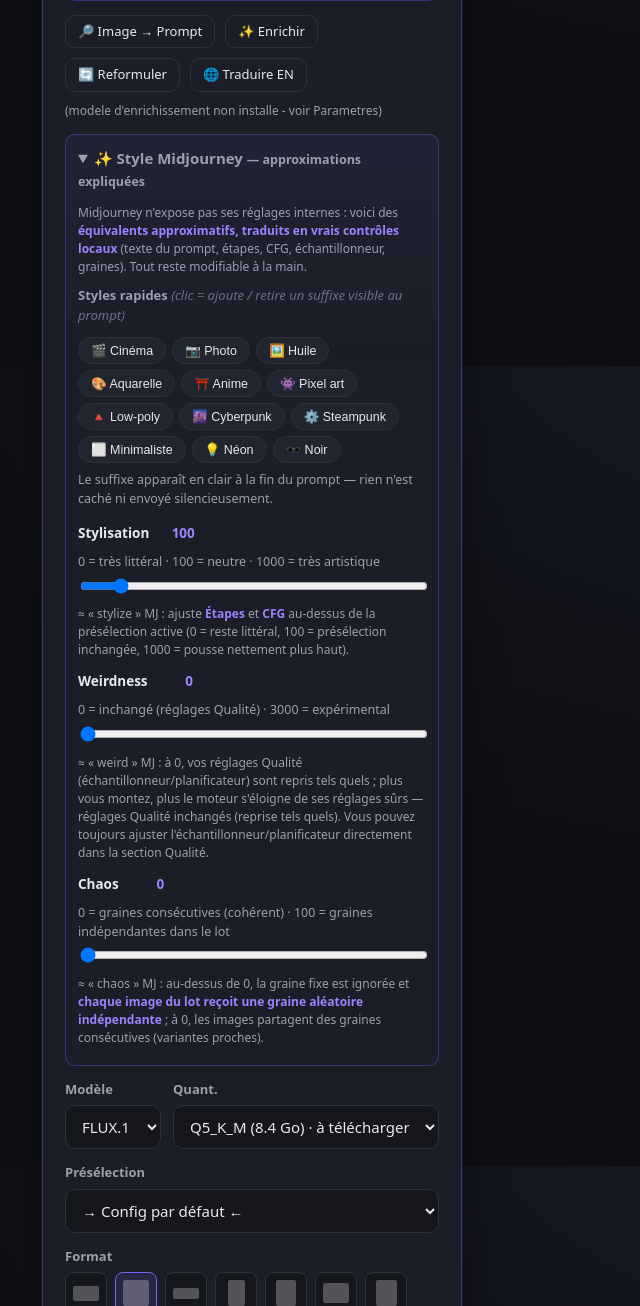
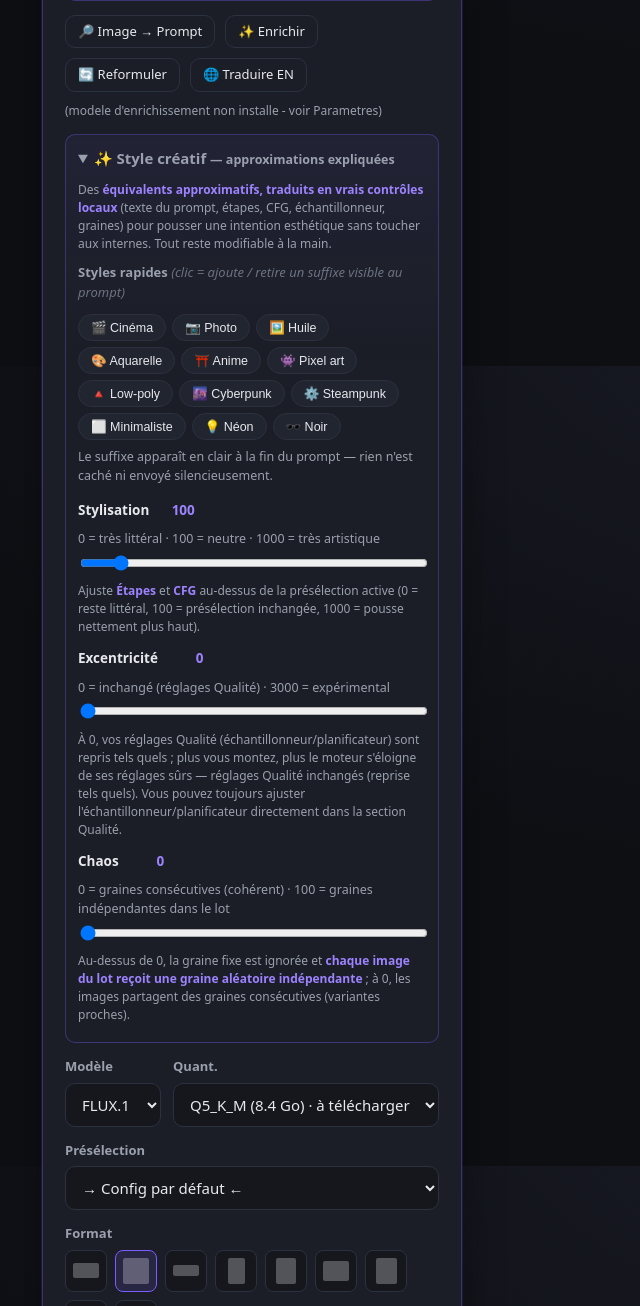
Before and after one commit to Tivaphe/local-image-studio, a Flask app: page /generate in a window 1280 px wide. Shown: the part 434-1740 px from the top of the page, without its empty margins (0-640 px from the left). Run offline with Flask 3, Linux system fonts and the light colour scheme; data that the repository does not hold is empty.

Commit message:
chore: retire toutes les références à Midjourney de l'app et du dépôt
- renommés mj-* → cr-* (ids, classes CSS, constantes JS, tests)
- « Style Midjourney » → « Style créatif », « Weirdness » → « Excentricité »,
  approximations « stylize/weird/chaos » → descriptions neutres en français
- README FR/EN, docs, commentaires et tests synchronisés
- fonctionnalité inchangée (mêmes valeurs, mêmes ids renommés partout,
  préférences localStorage non affectées — aucune clé mj-* n'y était persistée)

Co-authored-by: arena-agent <297053741+arena-agent@users.noreply.github.com>

```diff
--- a/src/app.py
+++ b/src/app.py
@@ -520,7 +520,7 @@ def api_upscale():
 
 @app.route("/api/vary", methods=["POST"])
 def api_vary():
-    """🔀 Variation façon Midjourney : re-génère l'image en img2img avec une nouvelle graine.
+    """🔀 Variation img2img : re-génère l'image en img2img avec une nouvelle graine.
 
     Deux modes : « subtle » (force 0,35, variation légère) et « strong » (force 0,75, libre).
     Nécessite un modèle capable d'img2img (SD 3.5, FLUX.1 Dev, Chroma…).
--- a/src/engine.py
+++ b/src/engine.py
@@ -1027,7 +1027,7 @@ class TaskManager:
             batch = max(1, min(4, int(p["batch"])))
             batch_id = uuid.uuid4().hex  # identifiant unique, même pour deux lancements rapprochés
             seed = int(p["seed"]) if p.get("seed") not in (None, "") else int(time.time()) % 1000000
-            # Chaos (approximation « Midjourney ») : >0 → graines indépendantes par image,
+            # Chaos : >0 → graines indépendantes par image,
             # graine fixe ignorée. 0 → comportement historique (graines consécutives seed+i).
             try:
                 chaos = max(0, min(100, int(p.get("chaos") or 0)))
--- a/src/registry.py
+++ b/src/registry.py
@@ -3806,7 +3806,7 @@ RATIOS = {
     "4:3":  (1152, 896),
     "9:16": (768, 1344),
     "16:9": (1344, 768),
-    # Formats additionnels façon Midjourney (--ar)
+    # Formats additionnels
     "2:3":  (832, 1248),
     "4:5":  (896, 1120),
     "21:9": (1536, 656),
--- a/src/static/generate.js
+++ b/src/static/generate.js
@@ -31,9 +31,9 @@ let lastGeneratedImages = [];
 let uploadedImageServerUrl = null;
 let uploadedImageName = '';
 
-// ===== Style Midjourney (approximations expliquées) =====
+// ===== Style créatif (approximations expliquées) =====
 // Styles rapides : chaque chip bascule un suffixe visible dans le prompt.
-const MJ_STYLE_CHIPS = [
+const CR_STYLE_CHIPS = [
   { id: 'cine',    label: '🎬 Cinéma',      suffix: 'cinematic still, dramatic lighting, film grain' },
   { id: 'photo',   label: '📷 Photo',       suffix: 'photograph, 85mm lens, natural light, high detail' },
   { id: 'oil',     label: '🖼️ Huile',       suffix: 'oil painting, rich brushstrokes, gallery piece' },
@@ -47,9 +47,9 @@ const MJ_STYLE_CHIPS = [
   { id: 'neon',    label: '💡 Néon',        suffix: 'neon glow, vibrant saturated colors, dark background' },
   { id: 'noir',    label: '🕶️ Noir',        suffix: 'film noir, high contrast black and white, hard shadows' },
 ];
-let mjActiveChips = new Set();
-
-function mjPromptAddSuffix(suffix) {
+let crActiveChips = new Set();
+
+function crPromptAddSuffix(suffix) {
   const ta = $('#prompt');
   if (!ta) return;
   const cur = ta.value.trim();
@@ -57,7 +57,7 @@ function mjPromptAddSuffix(suffix) {
   ta.dispatchEvent(new Event('input', { bubbles: true }));
 }
 
-function mjPromptRemoveSuffix(suffix) {
+function crPromptRemoveSuffix(suffix) {
   const ta = $('#prompt');
   if (!ta) return;
   const cur = ta.value;
@@ -72,39 +72,39 @@ function mjPromptRemoveSuffix(suffix) {
   }
 }
 
-function mjToggleChip(chip) {
+function crToggleChip(chip) {
   const ta = $('#prompt');
-  if (mjActiveChips.has(chip.id)) {
-    mjActiveChips.delete(chip.id);
-    mjPromptRemoveSuffix(chip.suffix);
+  if (crActiveChips.has(chip.id)) {
+    crActiveChips.delete(chip.id);
+    crPromptRemoveSuffix(chip.suffix);
   } else {
-    mjActiveChips.add(chip.id);
-    mjPromptAddSuffix(chip.suffix);
-  }
-  $$('.mj-chip').forEach(b => b.classList.toggle('active', mjActiveChips.has(b.dataset.chip)));
-}
-
-function mjInitChips() {
-  const box = $('#mj-style-chips');
+    crActiveChips.add(chip.id);
+    crPromptAddSuffix(chip.suffix);
+  }
+  $$('.cr-chip').forEach(b => b.classList.toggle('active', crActiveChips.has(b.dataset.chip)));
+}
+
+function crInitChips() {
+  const box = $('#cr-style-chips');
   if (!box) return;
-  box.innerHTML = MJ_STYLE_CHIPS.map(chip =>
-    `<button type="button" class="mj-chip" data-chip="${chip.id}" title="Ajoute au prompt : ${chip.suffix}">${chip.label}</button>`
+  box.innerHTML = CR_STYLE_CHIPS.map(chip =>
+    `<button type="button" class="cr-chip" data-chip="${chip.id}" title="Ajoute au prompt : ${chip.suffix}">${chip.label}</button>`
   ).join('');
-  box.querySelectorAll('.mj-chip').forEach(btn => {
+  box.querySelectorAll('.cr-chip').forEach(btn => {
     btn.addEventListener('click', () => {
-      const chip = MJ_STYLE_CHIPS.find(c => c.id === btn.dataset.chip);
-      if (chip) mjToggleChip(chip);
+      const chip = CR_STYLE_CHIPS.find(c => c.id === btn.dataset.chip);
+      if (chip) crToggleChip(chip);
     });
   });
   // Ré-hydrate l'état visuel des chips depuis le prompt restauré
   const promptText = $('#prompt')?.value || '';
-  for (const chip of MJ_STYLE_CHIPS) {
-    if (promptText.includes(chip.suffix)) mjActiveChips.add(chip.id);
-  }
-  box.querySelectorAll('.mj-chip').forEach(b => b.classList.toggle('active', mjActiveChips.has(b.dataset.chip)));
-}
-
-// Stylisation : 0-1000, 100 = présélection inchangée (≈ "stylize" MJ).
+  for (const chip of CR_STYLE_CHIPS) {
+    if (promptText.includes(chip.suffix)) crActiveChips.add(chip.id);
+  }
+  box.querySelectorAll('.cr-chip').forEach(b => b.classList.toggle('active', crActiveChips.has(b.dataset.chip)));
+}
+
+// Stylisation : 0-1000, 100 = présélection inchangée.
 let stylizeBase = null;      // { steps, cfg } capturés à la dernière présélection / édition manuelle
 let stylizeApplying = false; // évite de recapturer pendant l'écriture par le slider
 
@@ -117,25 +117,25 @@ function captureStylizeBase() {
       cfg: isNaN(c) ? (stylizeBase ? stylizeBase.cfg : 4) : c,
     };
   }
-  const slider = $('#mj-stylize');
-  if (slider) { slider.value = 100; const v = $('#mj-stylize-val'); if (v) v.textContent = '100'; }
-}
-
-function mjClamp(v, lo, hi) { return Math.min(hi, Math.max(lo, v)); }
-
-function mjInitStylize() {
-  const slider = $('#mj-stylize');
+  const slider = $('#cr-stylize');
+  if (slider) { slider.value = 100; const v = $('#cr-stylize-val'); if (v) v.textContent = '100'; }
+}
+
+function crClamp(v, lo, hi) { return Math.min(hi, Math.max(lo, v)); }
+
+function crInitStylize() {
+  const slider = $('#cr-stylize');
   if (!slider) return;
   slider.addEventListener('input', () => {
     const v = parseInt(slider.value, 10) || 0;
-    const val = $('#mj-stylize-val'); if (val) val.textContent = String(v);
+    const val = $('#cr-stylize-val'); if (val) val.textContent = String(v);
     const base = stylizeBase || {
       steps: parseFloat($('#steps')?.value) || 20,
       cfg: parseFloat($('#cfg')?.value) || 4,
     };
     const delta = (v - 100) / 100;   // 0 au neutre
-    const steps = mjClamp(Math.round(base.steps * (1 + delta * 0.30)), 1, 50);
-    const cfg = mjClamp(base.cfg * (1 + delta * 0.30), 0.5, 15);
+    const steps = crClamp(Math.round(base.steps * (1 + delta * 0.30)), 1, 50);
+    const cfg = crClamp(base.cfg * (1 + delta * 0.30), 0.5, 15);
     stylizeApplying = true;
     if ($('#steps')) $('#steps').value = steps;
     if ($('#cfg')) $('#cfg').value = (Math.round(cfg * 10) / 10).toFixed(1);
@@ -147,26 +147,26 @@ function mjInitStylize() {
   });
 }
 
-// Weirdness : 0-3000, règle échantillonneur + planificateur de la section Qualité (≈ "weird" MJ).
+// Excentricité : 0-3000, règle échantillonneur + planificateur de la section Qualité.
 let weirdApplying = false;
-const MJ_WEIRD_BANDS = [
+const CR_WEIRD_BANDS = [
   { max: 0,    sampler: null,       scheduler: null,          label: 'réglages Qualité inchangés (reprise tels quels)' },
   { max: 999,  sampler: 'euler_a',  scheduler: 'karras',      label: "Euler A + Karras — grain organique créatif" },
   { max: 1999, sampler: 'dpm++2m',  scheduler: 'beta',        label: 'DPM++ 2M + Beta — matières denses' },
   { max: 3000, sampler: 'lcm',      scheduler: 'sgm_uniform', label: 'LCM + SGM Uniform — ultra-courts, très chaotique' },
 ];
 
-function mjInitWeird() {
-  const slider = $('#mj-weird');
+function crInitWeird() {
+  const slider = $('#cr-weird');
   if (!slider) return;
   const apply = v => {
-    const band = MJ_WEIRD_BANDS.find(b => v <= b.max) || MJ_WEIRD_BANDS[MJ_WEIRD_BANDS.length - 1];
+    const band = CR_WEIRD_BANDS.find(b => v <= b.max) || CR_WEIRD_BANDS[CR_WEIRD_BANDS.length - 1];
     weirdApplying = true;
     const s = $('#q-sampler'); if (s && band.sampler) s.value = band.sampler;
     const sc = $('#q-scheduler'); if (sc && band.scheduler) sc.value = band.scheduler;
     weirdApplying = false;
-    const d = $('#mj-weird-desc'); if (d) d.textContent = band.label;
-    const val = $('#mj-weird-val'); if (val) val.textContent = String(v);
+    const d = $('#cr-weird-desc'); if (d) d.textContent = band.label;
+    const val = $('#cr-weird-val'); if (val) val.textContent = String(v);
   };
   slider.addEventListener('input', () => {
     apply(parseInt(slider.value, 10) || 0);
@@ -180,12 +180,12 @@ function mjInitWeird() {
   });
 }
 
-// Chaos : 0-100, graines indépendantes dans le lot (≈ "chaos" MJ).
-function mjInitChaos() {
-  const slider = $('#mj-chaos');
+// Chaos : 0-100, graines indépendantes dans le lot .
+function crInitChaos() {
+  const slider = $('#cr-chaos');
   if (!slider) return;
   slider.addEventListener('input', () => {
-    const val = $('#mj-chaos-val'); if (val) val.textContent = slider.value;
+    const val = $('#cr-chaos-val'); if (val) val.textContent = slider.value;
     if (typeof saveGenDraft === 'function') saveGenDraft();
   });
 }
@@ -208,7 +208,7 @@ function saveGenDraft() {
       strength: $('#strength')?.value || '0.75',
       currentRatio,
       ratioBeforeOriginal,
-      chaos: $('#mj-chaos')?.value || '0',
+      chaos: $('#cr-chaos')?.value || '0',
       sourceImage: uploadedImagePath ? {
         path: uploadedImagePath,
         url: uploadedImageServerUrl || `/source-images/${uploadedImagePath.split('/').pop()}`,
@@ -259,9 +259,9 @@ async function restoreGenDraft() {
     // Les sliders Stylisation/Weirdness ne sont pas persistés tels quels : les contrôles
     // sous-jacents (étapes/CFG/échantillonneur/planificateur) le sont déjà. On les ramène
     // à leur état neutre et captureStylizeBase() réajuste la base relative à la présélection.
-    if ($('#mj-stylize')) { $('#mj-stylize').value = 100; const v = $('#mj-stylize-val'); if (v) v.textContent = '100'; }
-    if ($('#mj-weird')) { $('#mj-weird').value = 0; const v = $('#mj-weird-val'); if (v) v.textContent = '0'; const d = $('#mj-weird-desc'); if (d) d.textContent = 'réglages Qualité inchangés (reprise tels quels)'; }
-    if (draft.chaos && $('#mj-chaos')) { $('#mj-chaos').value = draft.chaos; const v = $('#mj-chaos-val'); if (v) v.textContent = draft.chaos; }
+    if ($('#cr-stylize')) { $('#cr-stylize').value = 100; const v = $('#cr-stylize-val'); if (v) v.textContent = '100'; }
+    if ($('#cr-weird')) { $('#cr-weird').value = 0; const v = $('#cr-weird-val'); if (v) v.textContent = '0'; const d = $('#cr-weird-desc'); if (d) d.textContent = 'réglages Qualité inchangés (reprise tels quels)'; }
+    if (draft.chaos && $('#cr-chaos')) { $('#cr-chaos').value = draft.chaos; const v = $('#cr-chaos-val'); if (v) v.textContent = draft.chaos; }
     if (draft.seed !== undefined && draft.seed !== null) $('#seed').value = draft.seed;
     if (draft.batch && $('#batch')) {
       $('#batch').value = draft.batch;
@@ -490,10 +490,10 @@ async function loadModels() {
   buildRatiosApply();
   onModelChange();
   await restoreGenDraft();
-  mjInitChips();
-  mjInitStylize();
-  mjInitWeird();
-  mjInitChaos();
+  crInitChips();
+  crInitStylize();
+  crInitWeird();
+  crInitChaos();
   captureStylizeBase();
 
   // reuse depuis l'historique
@@ -1024,7 +1024,7 @@ function finalizeGenerationPayload(model_id) {
     cfg: $('#cfg').value,
     seed: $('#seed').value || null,
     batch: $('#batch').value,
-    chaos: $('#mj-chaos') ? (parseInt($('#mj-chaos').value, 10) || 0) : 0,
+    chaos: $('#cr-chaos') ? (parseInt($('#cr-chaos').value, 10) || 0) : 0,
     input_mode: canInit ? 'init' : null,
     ref_images: uploadedImagePath ? [uploadedImagePath] : [],
     lora_dir: $('#lora-dir').value || null,
@@ -1367,7 +1367,7 @@ function showResults(images) {
 
 // ---------- Agrandissement ×4 : affichage du résultat dans la grille ----------
 function auxResultBadge(img) {
-  if (img.vary) return { text: '🔀 VARIANTE', title: 'Variation façon Midjourney (img2img + nouvelle graine), enregistrée dans l\'historique', label: 'Variante' };
+  if (img.vary) return { text: '🔀 VARIANTE', title: 'Re-génération en img2img avec nouvelle graine, enregistrée dans l\'historique', label: 'Variante' };
   if (img.repaired) return { text: '🙂 RÉPARÉE', title: 'Visages & mains re-détaillés (ADetailer), enregistrée dans l\'historique', label: 'Image réparée' };
   if ((img.scale || 4) === 2 && /restore/.test(img.filename || '')) return { text: '🩹 RESTAURÉE ×2', title: 'Restaurée ×2 par diffusion (SeedVR2), enregistrée dans l\'historique', label: 'Image restaurée ×2' };
   if (/^pid_/.test(img.filename || '')) return { text: '⬆️ PID ×4', title: 'Super-résolution générative (NVIDIA PiD, sortie 4096px), enregistrée dans l\'historique', label: 'Image PiD ×4' };
--- a/src/static/quality.js
+++ b/src/static/quality.js
@@ -763,7 +763,7 @@
   };
 
   // ------------------------------------------------------------------ //
-  //  🔀 Variation façon Midjourney (POST /api/vary) : img2img + nouvelle graine
+  //  🔀 Variation img2img (POST /api/vary) : img2img + nouvelle graine
   // ------------------------------------------------------------------ //
   Q.startVary = async function ({ imageId = null, mode = "subtle" } = {}) {
     const body = { mode: mode === "strong" ? "strong" : "subtle" };
--- a/src/static/style.css
+++ b/src/static/style.css
@@ -26,7 +26,7 @@ html[data-theme="light"] .stats-table tbody tr:hover{background:#00000008}
 html[data-theme="light"] .field em{color:#7a8194}
 html[data-theme="light"] input,html[data-theme="light"] select,html[data-theme="light"] textarea{background:#ffffff}
 html[data-theme="light"] .log{background:#14161d}
-html[data-theme="light"] .mj-chip{background:#f4f5f9}
+html[data-theme="light"] .cr-chip{background:#f4f5f9}
 html[data-theme="light"] .gen-panel{box-shadow:0 0 0 1px #7c5cff44,0 14px 40px rgba(90,60,220,.18)}
 html[data-theme="light"] .history-sort{background:#ffffff}
 html[data-theme="light"] .upscaled-badge{background:rgba(28,22,56,.88)}
@@ -182,18 +182,18 @@ small{color:var(--muted)}
 .chip{padding:5px 12px;border-radius:20px;border:1px solid var(--border);color:var(--muted);font-size:13px}
 .chip.active{background:var(--accent);color:#fff;border-color:var(--accent)}
 
-/* ===== Style Midjourney (approximations) ===== */
-.mj-box{border-color:#7c5cff55;background:linear-gradient(180deg,#7c5cff12,transparent 230px)}
-.mj-hint{margin:6px 0 10px}
-.mj-chips{display:flex;flex-wrap:wrap;gap:6px;margin:6px 0 2px}
-.mj-chip{padding:5px 12px;border-radius:16px;border:1px solid var(--border);background:var(--panel2);color:var(--txt);font-size:12.5px;cursor:pointer;transition:border-color .15s,background .15s,color .15s}
-.mj-chip:hover{border-color:var(--accent)}
-.mj-chip.active{background:linear-gradient(135deg,var(--accent),var(--accent2));border-color:transparent;color:#fff}
-.mj-slider{margin:12px 0 4px}
-.mj-slider-head{display:flex;align-items:baseline;justify-content:space-between;gap:10px;margin-bottom:4px;flex-wrap:wrap}
-.mj-slider-head label{font-weight:600;font-size:13.5px}
-.mj-val{display:inline-block;min-width:42px;text-align:right;color:var(--accent2);font-variant-numeric:tabular-nums;font-weight:700}
-.mj-slider input[type=range]{width:100%}
+/* ===== Style créatif (approximations) ===== */
+.cr-box{border-color:#7c5cff55;background:linear-gradient(180deg,#7c5cff12,transparent 230px)}
+.cr-hint{margin:6px 0 10px}
+.cr-chips{display:flex;flex-wrap:wrap;gap:6px;margin:6px 0 2px}
+.cr-chip{padding:5px 12px;border-radius:16px;border:1px solid var(--border);background:var(--panel2);color:var(--txt);font-size:12.5px;cursor:pointer;transition:border-color .15s,background .15s,color .15s}
+.cr-chip:hover{border-color:var(--accent)}
+.cr-chip.active{background:linear-gradient(135deg,var(--accent),var(--accent2));border-color:transparent;color:#fff}
+.cr-slider{margin:12px 0 4px}
+.cr-slider-head{display:flex;align-items:baseline;justify-content:space-between;gap:10px;margin-bottom:4px;flex-wrap:wrap}
+.cr-slider-head label{font-weight:600;font-size:13.5px}
+.cr-val{display:inline-block;min-width:42px;text-align:right;color:var(--accent2);font-variant-numeric:tabular-nums;font-weight:700}
+.cr-slider input[type=range]{width:100%}
 
 /* Historique : select de tri */
 .history-sort-wrap{display:flex;align-items:center}
@@ -202,7 +202,7 @@ small{color:var(--muted)}
 .models-toolbar{display:flex;align-items:center;gap:12px;margin:14px 0 10px}
 
 
-/* Panneau Générer façon Midjourney : prompt en avant, cadre accentué */
+/* Panneau Générer : prompt en avant, cadre accentué */
 .gen-panel{border-color:#7c5cff55;box-shadow:0 0 0 1px #7c5cff22,0 14px 44px #00000055}
 .gen-panel .panel-title-row h2{background:linear-gradient(135deg,#d9ccff,var(--accent2));-webkit-background-clip:text;background-clip:text;color:transparent}
 .gen-panel #prompt{border-color:#7c5cff66;box-shadow:inset 0 0 0 1px #7c5cff22}
--- a/src/templates/generate.html
+++ b/src/templates/generate.html
@@ -49,42 +49,42 @@
       <textarea id="negative" rows="2" placeholder="ce qu'il faut éviter : blurry, low quality, extra fingers"></textarea>
     </label>
 
-    <!-- ✨ Style Midjourney (approximations expliquées) -->
-    <details class="advanced mj-box" id="mj-box" open>
-      <summary>✨ Style Midjourney <small class="muted">— approximations expliquées</small></summary>
-      <p class="hint mj-hint">Midjourney n'expose pas ses réglages internes : voici des <strong>équivalents approximatifs, traduits en vrais contrôles locaux</strong> (texte du prompt, étapes, CFG, échantillonneur, graines). Tout reste modifiable à la main.</p>
+    <!-- ✨ Style créatif (approximations expliquées) -->
+    <details class="advanced cr-box" id="cr-box" open>
+      <summary>✨ Style créatif <small class="muted">— approximations expliquées</small></summary>
+      <p class="hint cr-hint">Des <strong>équivalents approximatifs, traduits en vrais contrôles locaux</strong> (texte du prompt, étapes, CFG, échantillonneur, graines) pour pousser une intention esthétique sans toucher aux internes. Tout reste modifiable à la main.</p>
 
       <div class="field">
         <span>Styles rapides <em>(clic = ajoute / retire un suffixe visible au prompt)</em></span>
-        <div class="mj-chips" id="mj-style-chips"></div>
+        <div class="cr-chips" id="cr-style-chips"></div>
         <small class="muted">Le suffixe apparaît en clair à la fin du prompt — rien n'est caché ni envoyé silencieusement.</small>
       </div>
 
-      <div class="mj-slider">
-        <div class="mj-slider-head">
-          <label for="mj-stylize">Stylisation <span class="mj-val" id="mj-stylize-val">100</span></label>
+      <div class="cr-slider">
+        <div class="cr-slider-head">
+          <label for="cr-stylize">Stylisation <span class="cr-val" id="cr-stylize-val">100</span></label>
           <small class="muted">0 = très littéral · 100 = neutre · 1000 = très artistique</small>
         </div>
-        <input type="range" id="mj-stylize" min="0" max="1000" step="10" value="100" aria-label="Stylisation (approximation de « stylize »)">
-        <p class="hint">≈ « stylize » MJ : ajuste <strong>Étapes</strong> et <strong>CFG</strong> au-dessus de la présélection active (0 = reste littéral, 100 = présélection inchangée, 1000 = pousse nettement plus haut).</p>
+        <input type="range" id="cr-stylize" min="0" max="1000" step="10" value="100" aria-label="Stylisation (réajuste étapes et CFG)">
+        <p class="hint">Ajuste <strong>Étapes</strong> et <strong>CFG</strong> au-dessus de la présélection active (0 = reste littéral, 100 = présélection inchangée, 1000 = pousse nettement plus haut).</p>
       </div>
 
-      <div class="mj-slider">
-        <div class="mj-slider-head">
-          <label for="mj-weird">Weirdness <span class="mj-val" id="mj-weird-val">0</span></label>
+      <div class="cr-slider">
+        <div class="cr-slider-head">
+          <label for="cr-weird">Excentricité <span class="cr-val" id="cr-weird-val">0</span></label>
           <small class="muted">0 = inchangé (réglages Qualité) · 3000 = expérimental</small>
         </div>
-        <input type="range" id="mj-weird" min="0" max="3000" step="50" value="0" aria-label="Weirdness (approximation de « weird »)">
-        <p class="hint">≈ « weird » MJ : à 0, vos réglages Qualité (échantillonneur/planificateur) sont repris tels quels ; plus vous montez, plus le moteur s'éloigne de ses réglages sûrs — <span id="mj-weird-desc">réglages Qualité inchangés (reprise tels quels)</span>. Vous pouvez toujours ajuster l'échantillonneur/planificateur directement dans la section Qualité.</p>
+        <input type="range" id="cr-weird" min="0" max="3000" step="50" value="0" aria-label="Excentricité (approximation locale)">
+        <p class="hint">À 0, vos réglages Qualité (échantillonneur/planificateur) sont repris tels quels ; plus vous montez, plus le moteur s'éloigne de ses réglages sûrs — <span id="cr-weird-desc">réglages Qualité inchangés (reprise tels quels)</span>. Vous pouvez toujours ajuster l'échantillonneur/planificateur directement dans la section Qualité.</p>
       </div>
 
-      <div class="mj-slider">
-        <div class="mj-slider-head">
-          <label for="mj-chaos">Chaos <span class="mj-val" id="mj-chaos-val">0</span></label>
+      <div class="cr-slider">
+        <div class="cr-slider-head">
+          <label for="cr-chaos">Chaos <span class="cr-val" id="cr-chaos-val">0</span></label>
           <small class="muted">0 = graines consécutives (cohérent) · 100 = graines indépendantes dans le lot</small>
         </div>
-        <input type="range" id="mj-chaos" min="0" max="100" step="5" value="0" aria-label="Chaos (approximation de « chaos »)">
-        <p class="hint">≈ « chaos » MJ : au-dessus de 0, la graine fixe est ignorée et <strong>chaque image du lot reçoit une graine aléatoire indépendante</strong> ; à 0, les images partagent des graines consécutives (variantes proches).</p>
+        <input type="range" id="cr-chaos" min="0" max="100" step="5" value="0" aria-label="Chaos (graines indépendantes dans le lot)">
+        <p class="hint">Au-dessus de 0, la graine fixe est ignorée et <strong>chaque image du lot reçoit une graine aléatoire indépendante</strong> ; à 0, les images partagent des graines consécutives (variantes proches).</p>
       </div>
     </details>
 
--- a/src/templates/history.html
+++ b/src/templates/history.html
@@ -124,9 +124,9 @@
           {% endif %}
           {% if im.model in vary_models and (im.width or 0) <= 1536 and (im.height or 0) <= 1536 %}
           <button type="button" class="link vary-link" data-id="{{ im.id }}" data-mode="subtle"
-                  title="🔀 Variation subtile façon Midjourney : re-génère l'image (img2img, force 0,35, nouvelle graine) — la variante est ajoutée à l'historique">🔀 Subtil</button>
+                  title="🔀 Variation subtile (img2img, force 0,35, nouvelle graine) : re-génère l'image (img2img, force 0,35, nouvelle graine) — la variante est ajoutée à l'historique">🔀 Subtil</button>
           <button type="button" class="link vary-link" data-id="{{ im.id }}" data-mode="strong"
-                  title="🔀 Variation forte façon Midjourney : re-génère l'image (img2img, force 0,75, nouvelle graine) — la variante est ajoutée à l'historique">🔀 Fort</button>
+                  title="🔀 Variation forte (img2img, force 0,75, nouvelle graine) : re-génère l'image (img2img, force 0,75, nouvelle graine) — la variante est ajoutée à l'historique">🔀 Fort</button>
           {% endif %}
           <button class="link danger del {% if im.favorite %}locked{% endif %}"
                   data-id="{{ im.id }}"
```
Also changed, not shown: tests/test_creative_options.py (renamed from tests/test_mj_features.py, +7 -7 lines), tests/test_vary_feature.py (+1 -1 lines), README.md, README_EN.md.
